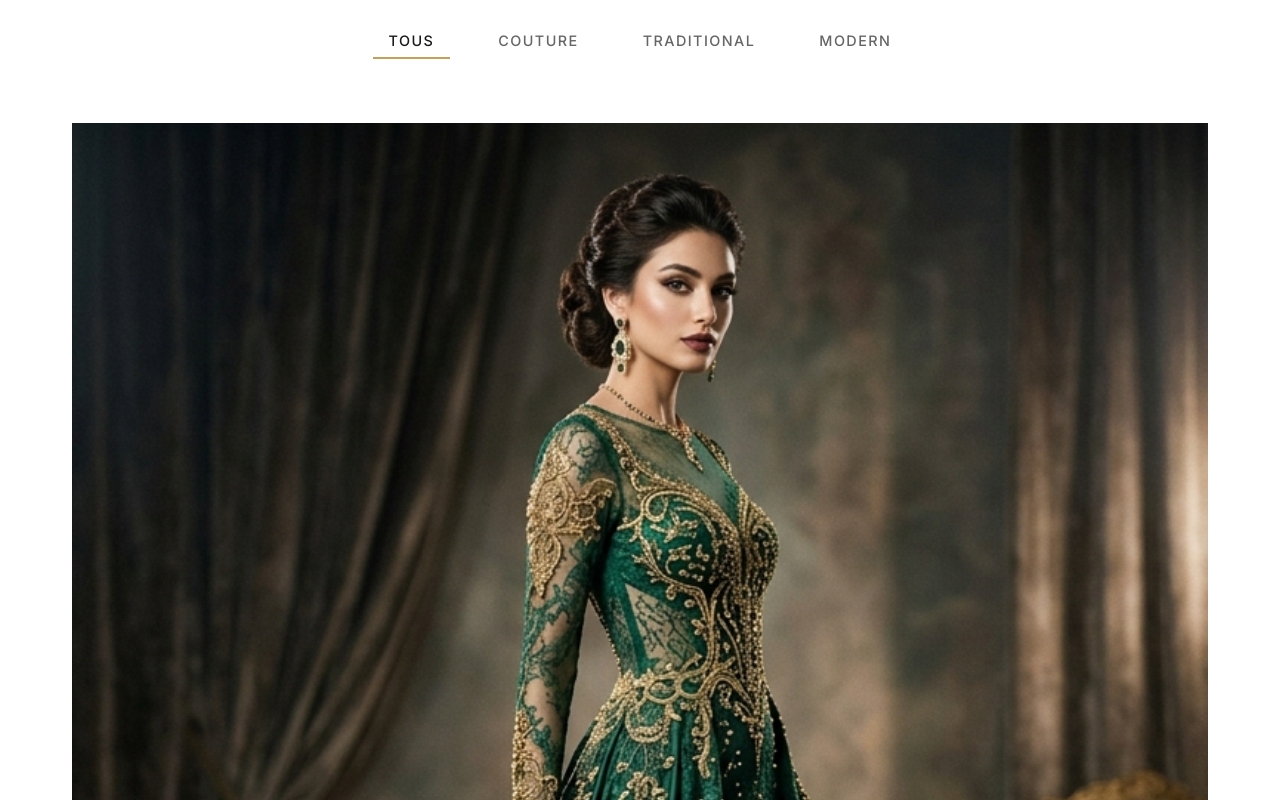
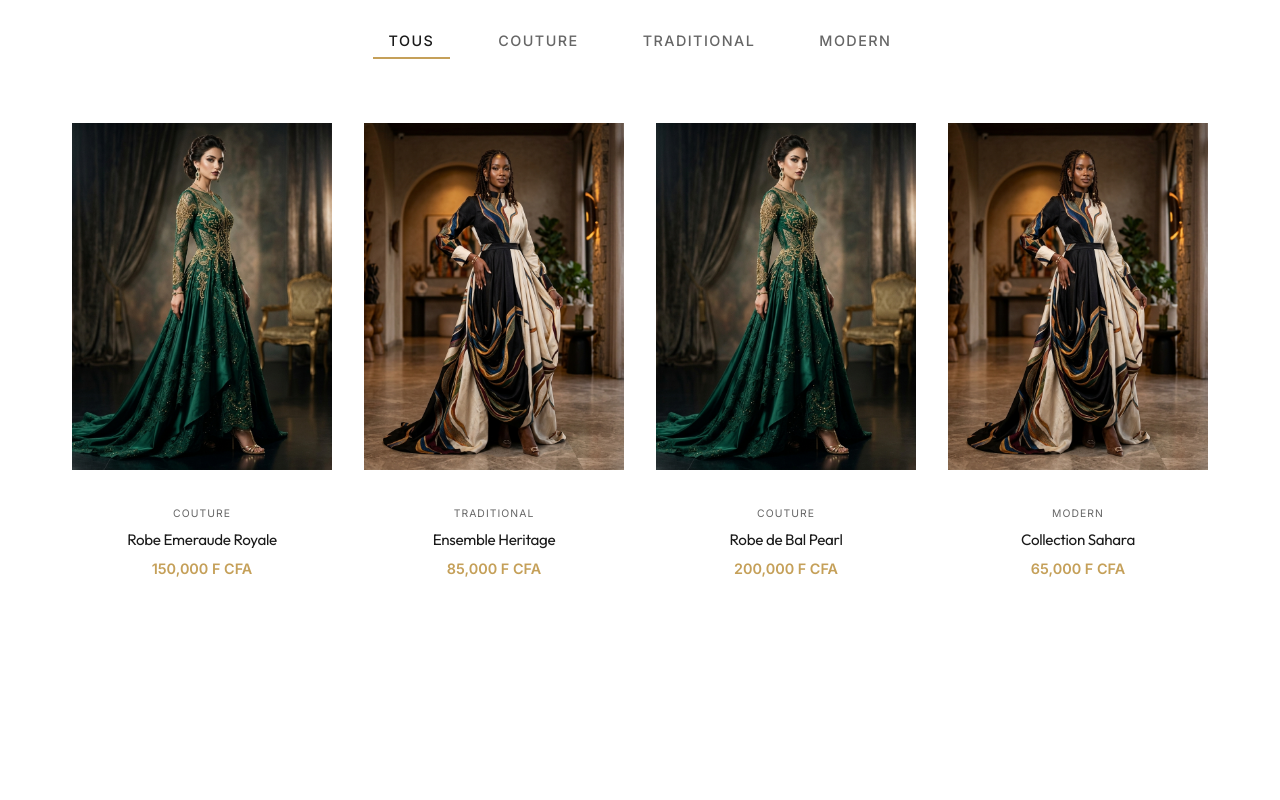
Before and after one commit to ITAINNOVATE/GY-MC, a React (Vite) app: page /shop in a window 1280 px wide. Shown: the part 440-1240 px from the top of the page. Built offline with nearby package versions, Linux system fonts and the light colour scheme.

Commit message:
Feature: Add Product Details Modal and update ProductCard buttons

```diff
--- a/src/App.tsx
+++ b/src/App.tsx
@@ -4,6 +4,7 @@ import { CartProvider } from './context/CartContext';
 import Navbar from './components/Navbar';
 import Footer from './components/Footer';
 import CartDrawer from './components/CartDrawer';
+import ProductModal from './components/ProductModal';
 
 // Lazy loading pages for better performance
 const Home = lazy(() => import('./pages/Home'));
@@ -36,6 +37,7 @@ const App: React.FC = () => {
         <div className="app">
           <Navbar />
           <CartDrawer />
+          <ProductModal />
           <Suspense fallback={<PageLoader />}>
             <Routes>
               <Route path="/" element={<Home />} />
--- a/src/components/ProductCard.css
+++ b/src/components/ProductCard.css
@@ -27,39 +27,59 @@
   bottom: 0;
   left: 0;
   right: 0;
-  padding: 1.5rem;
-  background: linear-gradient(to top, rgba(0,0,0,0.5), transparent);
+  padding: 1rem;
+  background: linear-gradient(to top, rgba(0,0,0,0.7), transparent);
   transform: translateY(100%);
   transition: var(--transition);
-  display: flex;
-  justify-content: center;
+  display: grid;
+  grid-template-columns: 1fr 1fr;
+  gap: 0.5rem;
 }
 
 .product-card:hover .product-actions {
   transform: translateY(0);
 }
 
-.product-info {
+.btn-small {
+  padding: 0.6rem 0.2rem;
+  font-size: 0.65rem;
+  text-transform: uppercase;
+  letter-spacing: 0.05em;
+  font-weight: 600;
   text-align: center;
 }
 
+.btn-secondary-light {
+  background-color: rgba(255, 255, 255, 0.9);
+  color: var(--secondary);
+}
+
+.btn-secondary-light:hover {
+  background-color: white;
+}
+
+.product-info {
+  text-align: center;
+  padding: 0.8rem 0;
+}
+
 .category {
-  font-size: 0.75rem;
+  font-size: 0.65rem;
   text-transform: uppercase;
   letter-spacing: 0.1em;
   color: var(--text-muted);
   display: block;
-  margin-bottom: 0.5rem;
+  margin-bottom: 0.3rem;
 }
 
 .product-info h3 {
-  font-size: 1.1rem;
-  margin-bottom: 0.5rem;
+  font-size: 0.95rem;
+  margin-bottom: 0.3rem;
   font-weight: 500;
 }
 
 .price {
   color: var(--primary);
   font-weight: 700;
-  font-size: 1rem;
+  font-size: 0.9rem;
 }
--- a/src/components/ProductCard.tsx
+++ b/src/components/ProductCard.tsx
@@ -8,15 +8,18 @@ interface ProductCardProps {
 }
 
 const ProductCard: React.FC<ProductCardProps> = ({ product }) => {
-  const { addToCart } = useCart();
+  const { addToCart, setSelectedProduct } = useCart();
 
   return (
     <div className="product-card">
       <div className="product-image">
         <img src={product.image} alt={product.name} />
         <div className="product-actions">
-          <button className="btn btn-primary" onClick={() => addToCart(product)}>
-            Ajouter au panier
+          <button className="btn-small btn-secondary-light" onClick={() => setSelectedProduct(product)}>
+            Détails
+          </button>
+          <button className="btn-small btn-primary" onClick={() => addToCart(product)}>
+            Commander
           </button>
         </div>
       </div>
--- /dev/null
+++ b/src/components/ProductModal.css
@@ -0,0 +1,115 @@
+.modal-overlay {
+  position: fixed;
+  top: 0;
+  left: 0;
+  right: 0;
+  bottom: 0;
+  background-color: rgba(0, 0, 0, 0.8);
+  display: flex;
+  align-items: center;
+  justify-content: center;
+  z-index: 3000;
+  padding: 2rem;
+  animation: fadeIn 0.3s ease-out;
+}
+
+.modal-content {
+  background-color: var(--background);
+  width: 100%;
+  max-width: 1000px;
+  max-height: 90vh;
+  position: relative;
+  overflow-y: auto;
+  border-radius: 4px;
+}
+
+.close-modal {
+  position: absolute;
+  top: 1.5rem;
+  right: 1.5rem;
+  font-size: 2.5rem;
+  color: var(--secondary);
+  z-index: 10;
+  line-height: 1;
+}
+
+.modal-body {
+  display: grid;
+  grid-template-columns: 1fr 1fr;
+  min-height: 500px;
+}
+
+.modal-image {
+  background-color: #f0f0f0;
+}
+
+.modal-image img {
+  width: 100%;
+  height: 100%;
+  object-fit: cover;
+  display: block;
+}
+
+.modal-details {
+  padding: 4rem;
+  display: flex;
+  flex-direction: column;
+}
+
+.modal-details h2 {
+  font-size: 2.5rem;
+  margin-bottom: 1rem;
+}
+
+.modal-price {
+  font-size: 1.5rem;
+  color: var(--primary);
+  font-weight: 700;
+  margin-bottom: 2rem;
+  border-bottom: 1px solid var(--border);
+  padding-bottom: 1rem;
+}
+
+.modal-description {
+  margin-bottom: 3rem;
+  flex: 1;
+}
+
+.modal-description p {
+  margin-bottom: 1rem;
+  color: var(--text-muted);
+}
+
+.modal-actions {
+  display: flex;
+  flex-direction: column;
+  gap: 1rem;
+}
+
+.modal-actions .btn {
+  width: 100%;
+  text-align: center;
+}
+
+.btn-whatsapp {
+  background-color: #25D366;
+  color: white;
+  border: none;
+}
+
+.btn-whatsapp:hover {
+  background-color: #128C7E;
+  transform: translateY(-2px);
+}
+
+@media (max-width: 992px) {
+  .modal-body {
+    grid-template-columns: 1fr;
+  }
+  .modal-details {
+    padding: 2rem;
+  }
+  .modal-details h2 {
+    font-size: 2rem;
+  }
+}
--- /dev/null
+++ b/src/components/ProductModal.tsx
@@ -0,0 +1,60 @@
+import React from 'react';
+import { useCart } from '../context/CartContext';
+import './ProductModal.css';
+
+const ProductModal: React.FC = () => {
+  const { selectedProduct, setSelectedProduct, addToCart } = useCart();
+
+  if (!selectedProduct) return null;
+
+  return (
+    <div className="modal-overlay" onClick={() => setSelectedProduct(null)}>
+      <div className="modal-content glass-effect" onClick={e => e.stopPropagation()}>
+        <button className="close-modal" onClick={() => setSelectedProduct(null)}>&times;</button>
+
+        <div className="modal-body">
+          <div className="modal-image">
+            <img src={selectedProduct.image} alt={selectedProduct.name} />
+          </div>
+
+          <div className="modal-details">
+            <span className="subtitle">{selectedProduct.category}</span>
+            <h2>{selectedProduct.name}</h2>
+            <p className="modal-price">{selectedProduct.price.toLocaleString()} F CFA</p>
+
+            <div className="modal-description">
+              <p>{selectedProduct.description}</p>
+              <p>
+                Toutes nos créations sont réalisées sur-mesure dans notre atelier à Cotonou.
+                Nous apportons un soin particulier à chaque couture pour vous garantir une élégance inégalée.
+              </p>
+            </div>
+
+            <div className="modal-actions">
+              <button
+                className="btn btn-primary"
+                onClick={() => {
+                  addToCart(selectedProduct);
+                  setSelectedProduct(null);
+                }}
+              >
+                Ajouter au Panier
+              </button>
+
+              <a
+                href={`https://wa.me/2290166743493?text=Bonjour, je souhaite commander l'article : ${selectedProduct.name}`}
+                target="_blank"
+                rel="noopener noreferrer"
+                className="btn btn-whatsapp"
+              >
+                Commander via WhatsApp
+              </a>
+            </div>
+          </div>
+        </div>
+      </div>
+    </div>
+  );
+};
+
+export default ProductModal;
--- a/src/context/CartContext.tsx
+++ b/src/context/CartContext.tsx
@@ -22,6 +22,8 @@ interface CartContextType {
   total: number;
   isOpen: boolean;
   setIsOpen: (isOpen: boolean) => void;
+  selectedProduct: Product | null;
+  setSelectedProduct: (product: Product | null) => void;
 }
 
 const CartContext = createContext<CartContextType | undefined>(undefined);
@@ -29,6 +31,7 @@ const CartContext = createContext<CartContextType | undefined>(undefined);
 export const CartProvider: React.FC<{ children: React.ReactNode }> = ({ children }) => {
   const [cart, setCart] = useState<CartItem[]>([]);
   const [isOpen, setIsOpen] = useState(false);
+  const [selectedProduct, setSelectedProduct] = useState<Product | null>(null);
 
   const addToCart = (product: Product) => {
     setCart(prev => {
@@ -63,7 +66,8 @@ export const CartProvider: React.FC<{ children: React.ReactNode }> = ({ children
 
   return (
     <CartContext.Provider value={{
-      cart, addToCart, removeFromCart, updateQuantity, clearCart, total, isOpen, setIsOpen
+      cart, addToCart, removeFromCart, updateQuantity, clearCart, total, isOpen, setIsOpen,
+      selectedProduct, setSelectedProduct
     }}>
       {children}
     </CartContext.Provider>
--- a/src/index.css
+++ b/src/index.css
@@ -155,3 +155,8 @@ img {
   height: 24px;
   flex-shrink: 0;
 }
+.products-grid {
+  display: grid;
+  grid-template-columns: repeat(auto-fill, minmax(220px, 1fr));
+  gap: 2rem;
+}
--- a/src/pages/Home.css
+++ b/src/pages/Home.css
@@ -24,11 +24,7 @@
   margin: 0 auto;
 }
 
-.products-grid {
-  display: grid;
-  grid-template-columns: repeat(auto-fill, minmax(300px, 1fr));
-  gap: 3rem;
-}
+
 
 .view-all {
   text-align: center;
```
